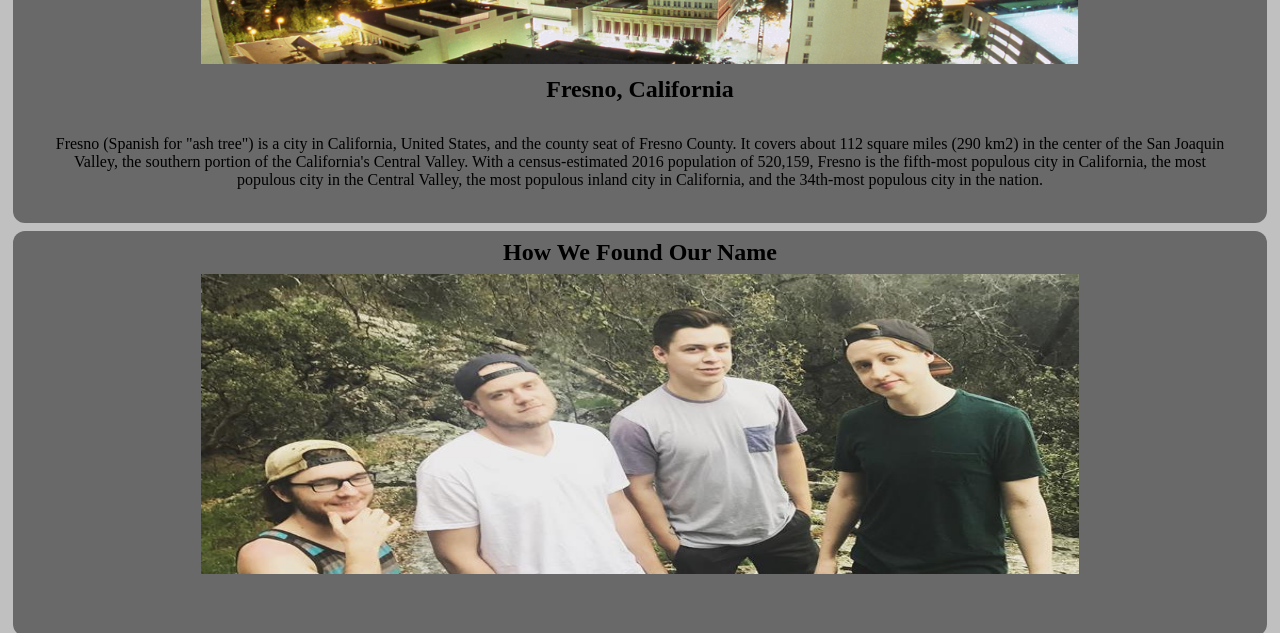
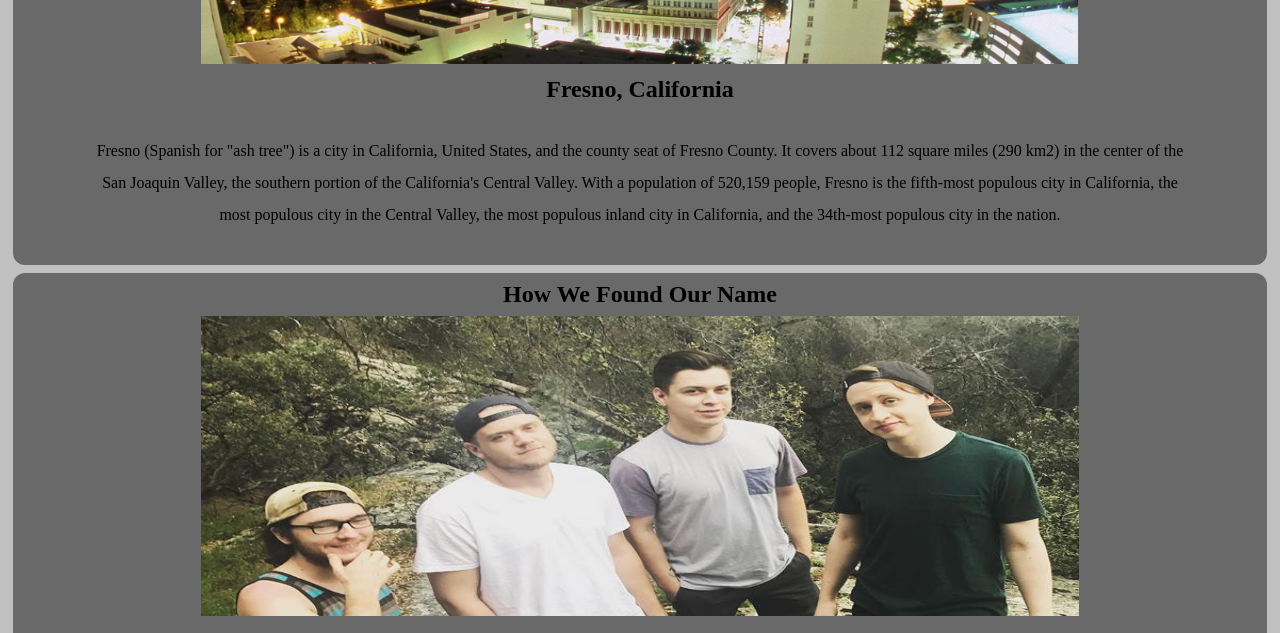
Before and after one commit to codyray4952/justisJStesting, a plain HTML site: page about.html in a window 1280 px wide. Shown: the part 970-1603 px from the top of the page. Drawn offline with Linux system fonts and the light colour scheme.

Commit message:
Changed 'What' section to 'How' on about page, edited content to match

```diff
--- a/about.html
+++ b/about.html
@@ -54,7 +54,7 @@
         </div>
 
         <section id="who" class="sectionContainer">
-            <h1 class="sectionHeader">Who We are</h1>
+            <h1 class="sectionHeader">Who We Are</h1>
             <div class="profileColumn">
                 <img class="profileImage" alt="Aidan Phebus" src="images/aphie.jpg">
                 <h1 class="profileHeader">Aidan Phebus</h1>
@@ -142,17 +142,21 @@
             <p class="sectionText">
                 Fresno (Spanish for "ash tree") is a city in California, United States,
                 and the county seat of Fresno County. It covers about 112 square miles (290 km2) in the
-                center of the San Joaquin Valley, the southern portion of the California's Central Valley. With
-                a census-estimated 2016 population of 520,159, Fresno is the fifth-most populous city in
+                center of the San Joaquin Valley, the southern portion of the California's Central Valley. With a
+                population of 520,159 people, Fresno is the fifth-most populous city in
                 California, the most populous city in the Central Valley, the most populous inland city in
                 California, and the 34th-most populous city in the nation.
             </p>
         </section>
 
-        <section id="what" class="sectionContainer">
+        <section id="how" class="sectionContainer">
             <h1 class="sectionHeader">How We Found Our Name</h1>
             <img class ="sectionImage" src="images/justisCamp.jpg">
-            <p class="sectionText"></p>
+            <p class="sectionText">Justis was started as a memorial to long time friend
+            and fellow band member Caleb Justis Sellars, who tragically took his own life
+            at the young age of 16. Originally coming together as a way to deal with this loss,
+            we soon came to the realization that we could use our talent and passion as a means
+            of spreading awareness for mental illness and suicide prevention.</p>
         </section>
 
         <footer>
--- a/css/styles.css
+++ b/css/styles.css
@@ -157,8 +157,9 @@ body {
 }
 
 .sectionText {
-    padding:8px 30px;
+    padding:8px 72px;
     text-align:center;
+    line-height:2;
 }
 
 .profileColumn {
```
